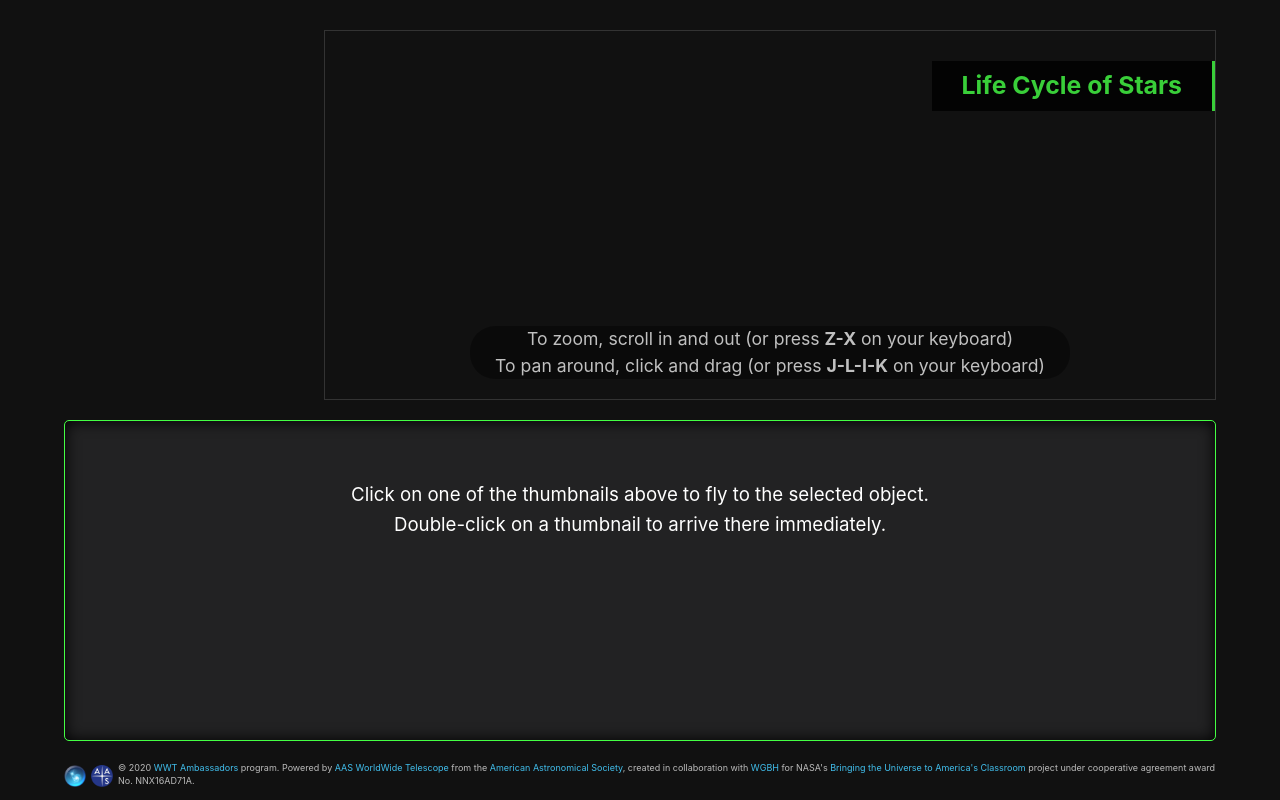
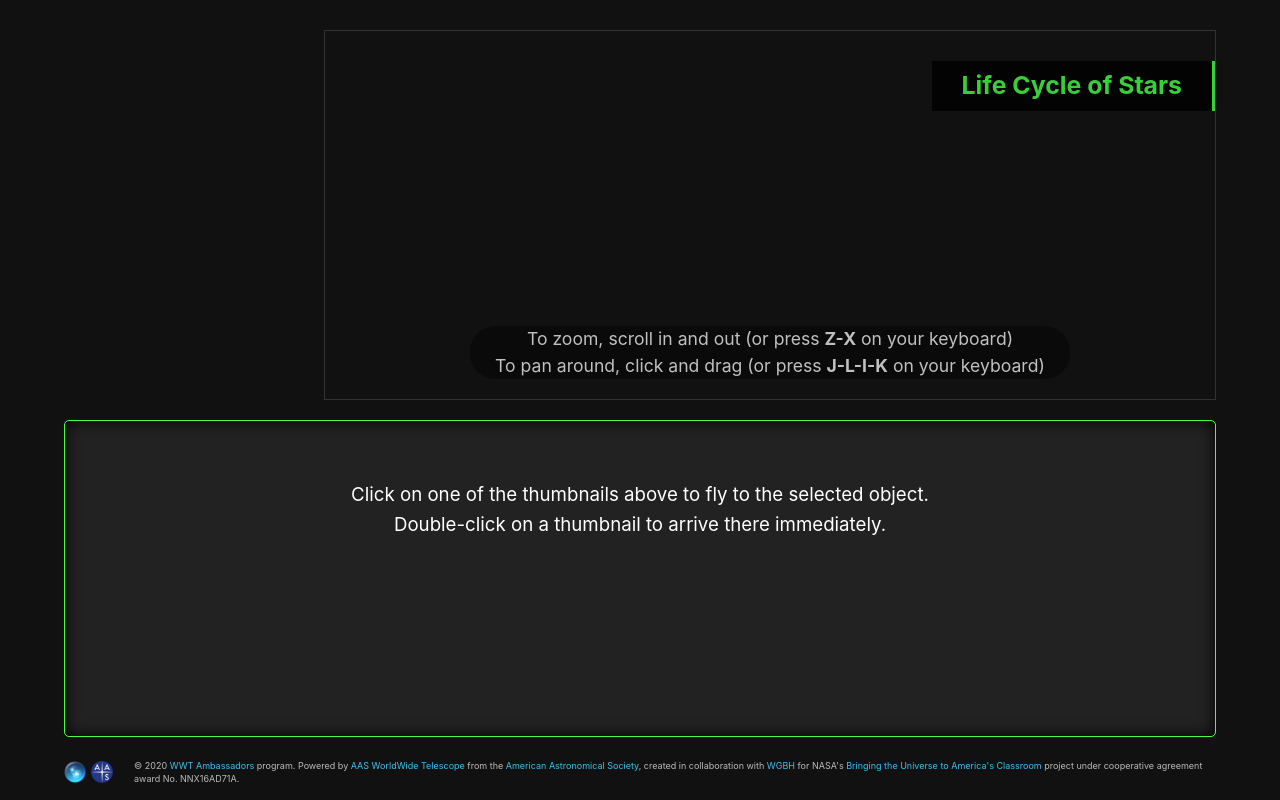
Before and after one commit to wwt-ambassadors/star-life-cycle, a website: page content/index.html in a window 1280 px wide. Drawn offline with nearby package versions, Linux system fonts and the light colour scheme; some packages are replaced by stand-ins of ours; a script that the page names is missing.

Commit message:
3rd correction to Colophon
this time fixing formatting so it applies appropriately at different screen-widths

```diff
--- a/content/style.css
+++ b/content/style.css
@@ -280,10 +280,13 @@ a, a:hover {
 	bottom: 10px;
 	left: 5%;
     width: 90%;
+    display: flex;
+    align-items: center;
 }
 
-#colo_left{
-    float: left;
+#colo_left {
+    min-width: 70px;
+    padding-bottom: 5px;
 }
 
 #colophon p {
```
